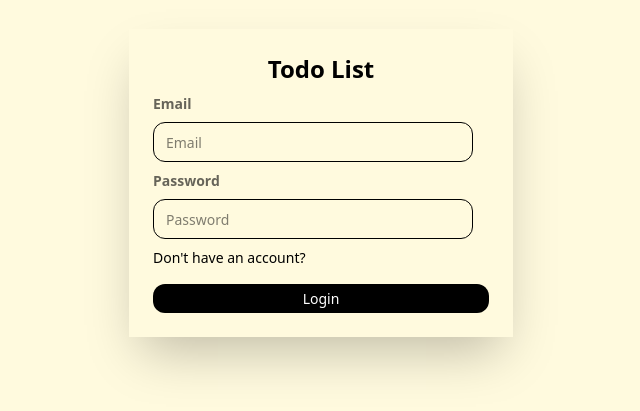
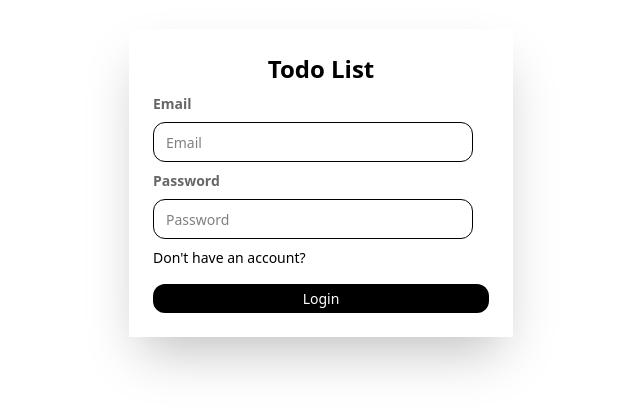
Before and after one commit to kotchakorntantr/TodoListV, a Vue app: page / in a window 1280 px wide. Shown: the part 217-628 px from the top of the page, without its empty margins (319-959 px from the left). Built offline with nearby package versions, Linux system fonts and the light colour scheme; no server answers.

Commit message:
change color

```diff
--- a/src/App.vue
+++ b/src/App.vue
@@ -1,11 +1,9 @@
 <script setup>
-import { RouterLink, RouterView } from 'vue-router'
-
+import { RouterLink, RouterView } from "vue-router";
 </script>
 
 <template>
-  <div class="bg-[#FEEE91]/30 min-h-screen">
-      <RouterView />
+  <div class="bg-white min-h-screen">
+    <RouterView />
   </div>
-
 </template>
```
